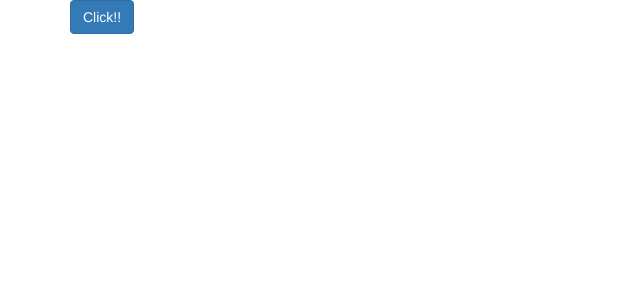
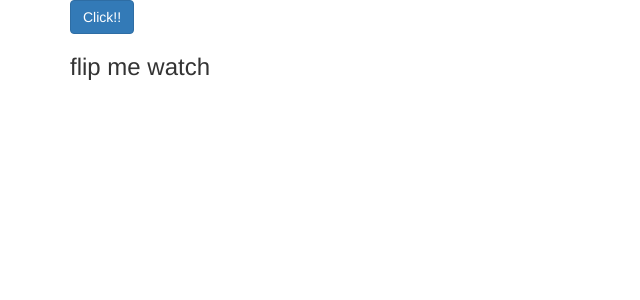
Before and after one commit to VinceGonzales/TSwithAngular, an Angular app: page / in a window 1280 px wide. Shown: the top 300 px of the page, without its empty margins (0-640 px from the left). Built offline with nearby package versions, Linux system fonts and the light colour scheme.

Commit message:
angular pipes

```diff
--- a/src/app/app.component.html
+++ b/src/app/app.component.html
@@ -5,4 +5,9 @@
 			<button appUiButton (click)="updateToggle()">Click!!</button>
 		</div>
 	</div>
+	<div class="row">
+		<div class="col-md-6">
+			<h3>{{'watch me flip' | reverse:true}}</h3>
 		</div>
+	</div>
+</div>
--- a/src/app/app.module.ts
+++ b/src/app/app.module.ts
@@ -4,12 +4,14 @@ import { NgModule } from '@angular/core';
 import { AppComponent } from './app.component';
 import { UiButtonDirective } from './ui-button.directive';
 import { WhenDirective } from './when.directive';
+import { ReversePipe } from './reverse.pipe';
 
 @NgModule({
   declarations: [
     AppComponent,
     UiButtonDirective,
-    WhenDirective
+    WhenDirective,
+    ReversePipe
   ],
   imports: [
     BrowserModule
--- /dev/null
+++ b/src/app/reverse.pipe.ts
@@ -0,0 +1,14 @@
+import { Pipe, PipeTransform } from '@angular/core';
+
+@Pipe({
+	name: 'reverse'
+})
+export class ReversePipe implements PipeTransform {
+	transform(value: any, args?: any): any {
+		if(args) {
+			return value.split(' ').reverse().join(' ');
+		} else {
+			return value.split('').reverse().join('');
+		}
+	}
+}
```
Also changed, not shown: 1 other file (tests, documents, lock files or other folders). Lines whose indentation alone changed are shown as unchanged.
